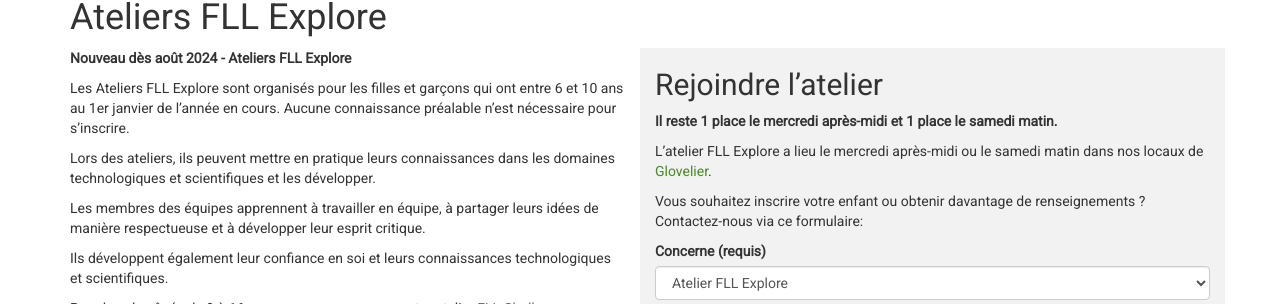
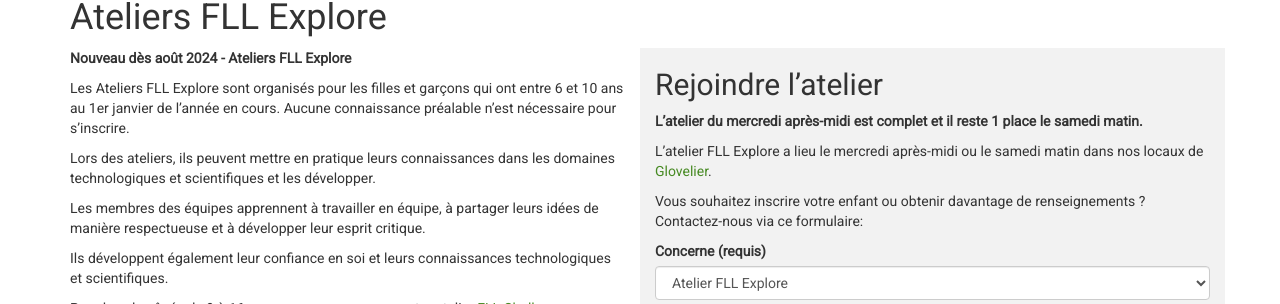
Before and after one commit to robots-ju/robots-ju.ch, a Jekyll site: the page built from ateliers-fll-explore.md, in a window 1280 px wide. Shown: the part 398-702 px from the top of the page. Built offline with Jekyll 4.4.1, drawn with Linux system fonts in a browser that asks for light colours; comment, search, counter and statistics services are not loaded.

Commit message:
Update ateliers-fll-explore.md

```diff
--- a/ateliers-fll-explore.md
+++ b/ateliers-fll-explore.md
@@ -45,7 +45,7 @@ Ils développent également leur confiance en soi et leurs connaissances technol
 
 ## Rejoindre l'atelier
 
-**Il reste 1 place  le mercredi après-midi et 1 place le samedi matin.**
+**L'atelier du mercredi après-midi est complet et il reste 1 place le samedi matin.**
 
 L'atelier FLL Explore a lieu le mercredi après-midi ou le samedi matin dans nos locaux de [Glovelier](https://www.google.ch/maps/place/Rue+des+Places+7,+2855+Glovelier/@47.3390915,7.2066171,17z/data=!3m1!4b1!4m5!3m4!1s0x4791e4df12d571d5:0xfc3cb407ccf2c65f!8m2!3d47.3390879!4d7.2088058?hl=fr).
 
```
